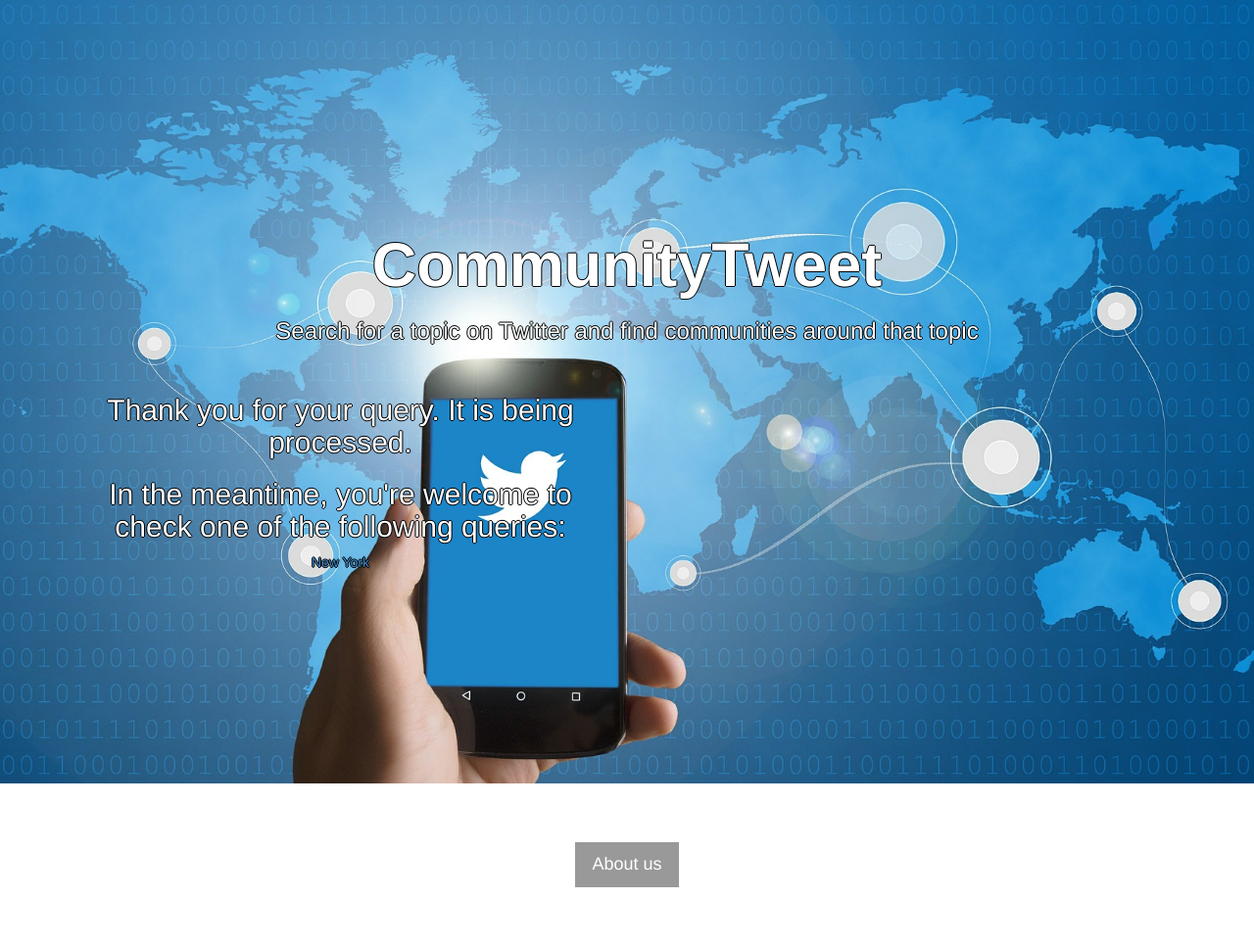
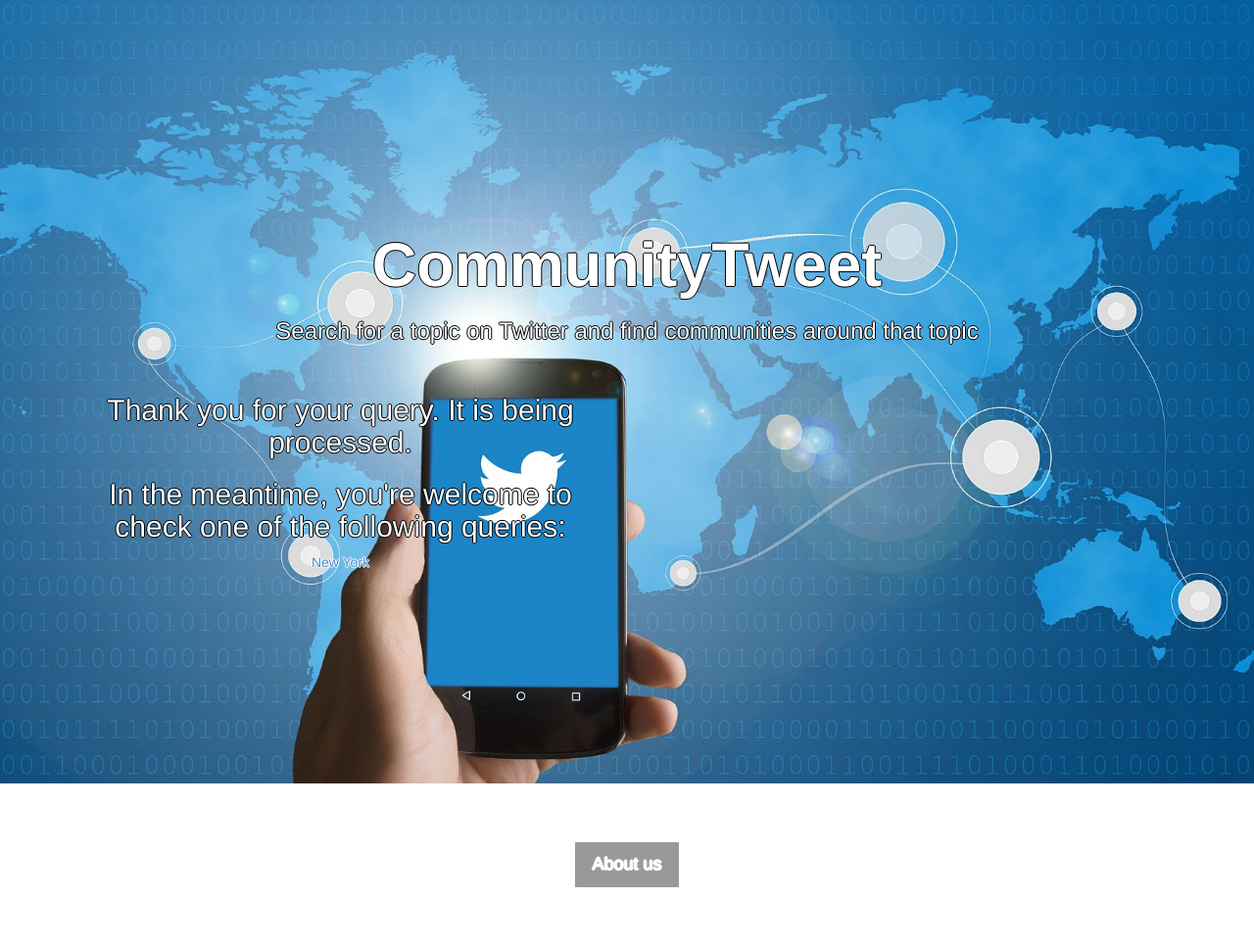
Before and after one commit to thibaut-duguet/flask-heroku-thibaut, a Flask app: template templates/index1.html in a window 1280 px wide. Shown: the whole page at 98% size. Run offline with Flask 2, Linux system fonts and the light colour scheme; the template is opened without the code that fills it, so the values that code supplies are empty.

Commit message:
waiting page

```diff
--- a/static/stylish-portfolio.css
+++ b/static/stylish-portfolio.css
@@ -245,6 +245,6 @@
     text-shadow: -1px 0 black, 0 1px black, 1px 0 black, 0 -1px black;
 }
 
-.a {
-    color: white;
+a {
+    text-shadow: -1px 0 white, 0 1px white, 1px 0 white, 0 -1px white;
 }
```
